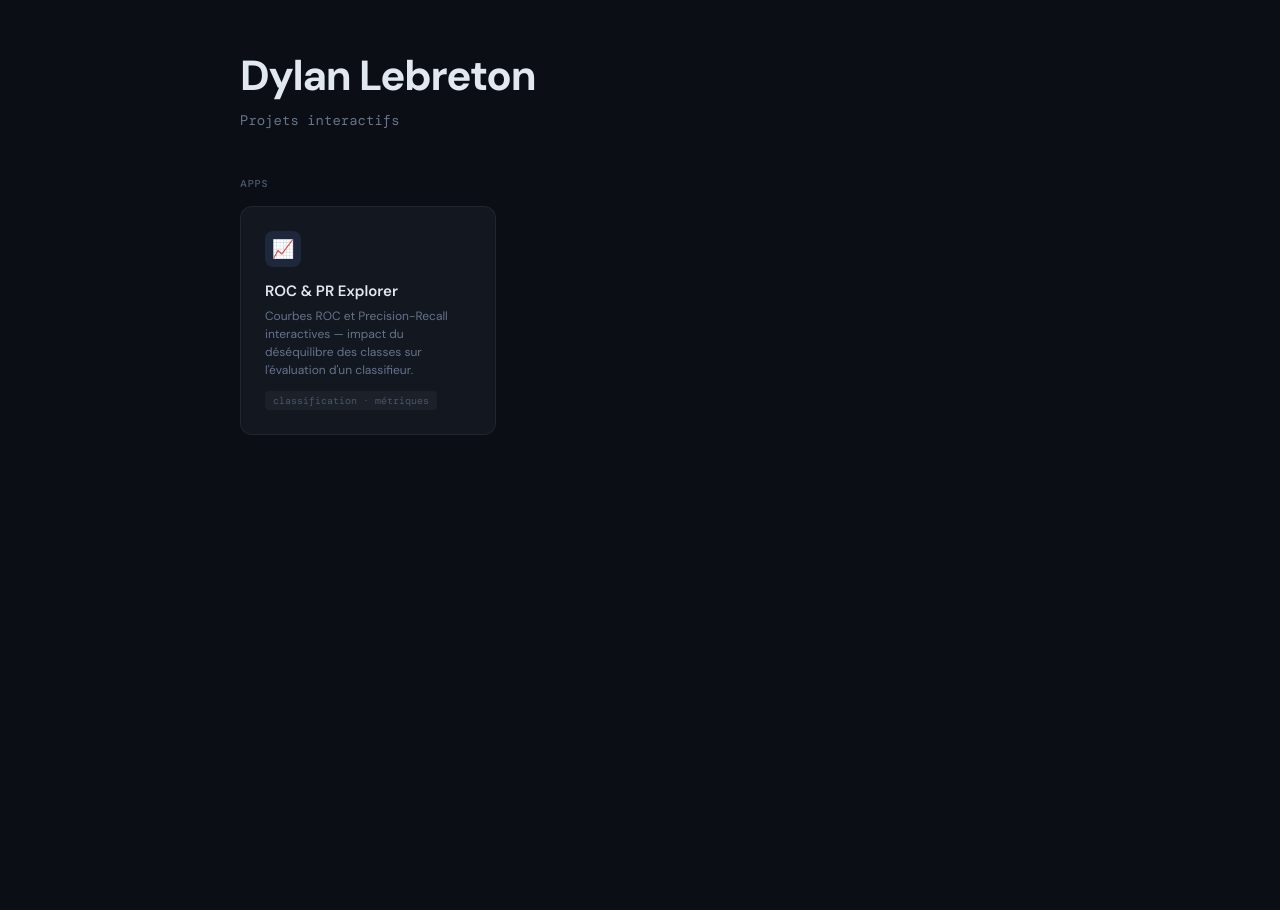
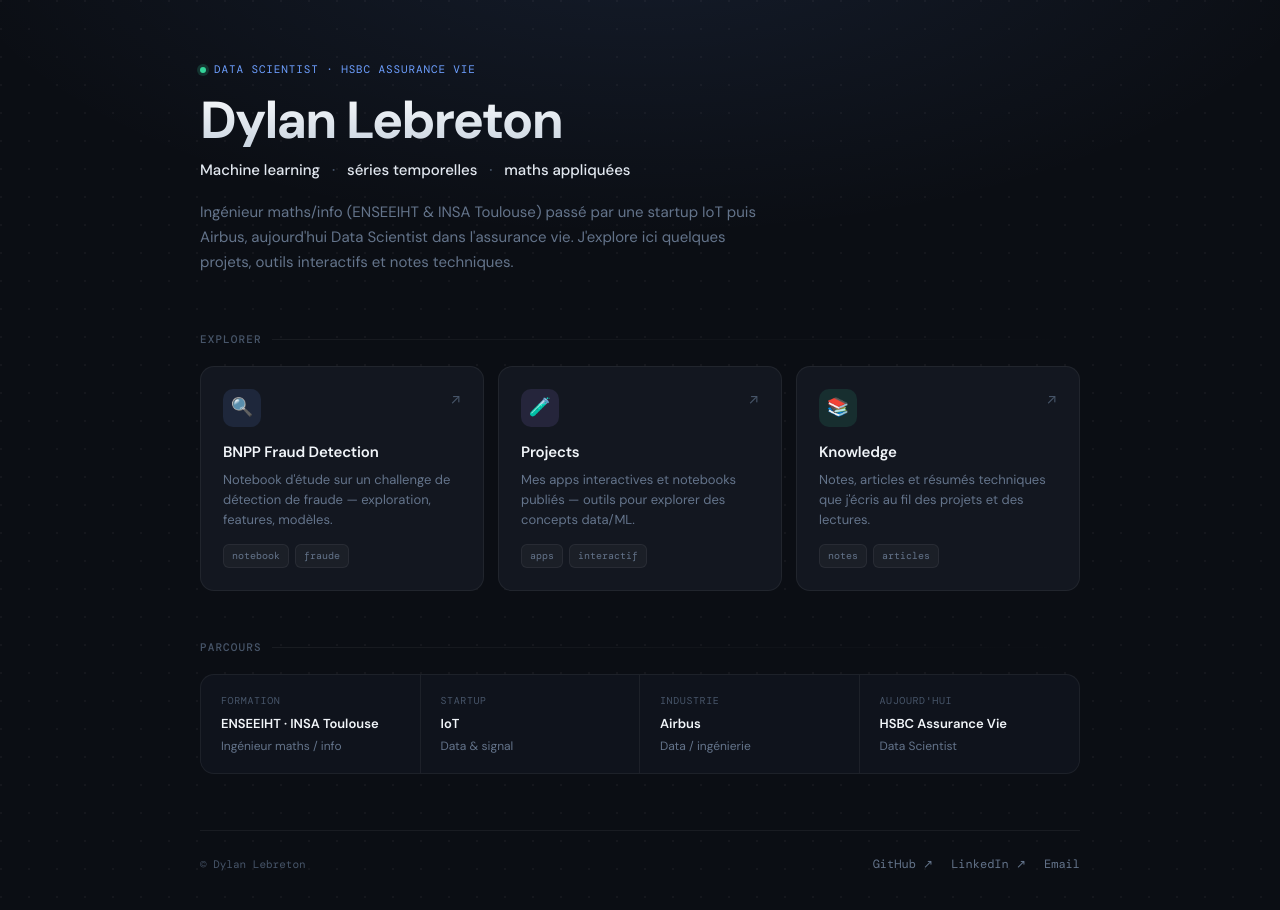
Before and after one commit to dylan-lebreton/dylan-lebreton.github.io, a plain HTML site: page index.html in a window 1280 px wide. Before the commit the page ends 800 px from the top, so only its background shows below. Drawn offline with nearby package versions, Linux system fonts and the light colour scheme.

Commit message:
feat(home): redesign landing with hero, parcours timeline and section cards

```diff
--- /dev/null
+++ b/assets/styles.css
@@ -0,0 +1,495 @@
+@import url('https://fonts.googleapis.com/css2?family=DM+Sans:opsz,wght@9..40,400;9..40,500;9..40,600;9..40,700&family=DM+Mono:wght@400;500&display=swap');
+
+:root {
+  --bg: #0b0e14;
+  --bg-soft: #0f131c;
+  --card: #131720;
+  --card-hover: #171c27;
+  --border: rgba(255, 255, 255, 0.06);
+  --border-strong: rgba(255, 255, 255, 0.15);
+  --text: #e2e8f0;
+  --text-strong: #f1f5f9;
+  --muted: #64748b;
+  --muted-dim: #475569;
+  --accent-blue: #6d9fff;
+  --accent-green: #34d399;
+  --accent-violet: #a78bfa;
+  --accent-amber: #fbbf24;
+}
+
+* { margin: 0; padding: 0; box-sizing: border-box; }
+
+html { scroll-behavior: smooth; }
+
+body {
+  background: var(--bg);
+  background-image:
+    radial-gradient(ellipse 80% 50% at 50% -10%, rgba(109, 159, 255, 0.10), transparent 70%),
+    radial-gradient(circle at 1px 1px, rgba(255, 255, 255, 0.04) 1px, transparent 0);
+  background-size: auto, 28px 28px;
+  color: var(--text);
+  font-family: 'DM Sans', system-ui, -apple-system, Segoe UI, sans-serif;
+  font-feature-settings: 'ss01';
+  min-height: 100vh;
+  padding: 56px 24px 72px;
+  line-height: 1.55;
+  -webkit-font-smoothing: antialiased;
+  -moz-osx-font-smoothing: grayscale;
+}
+
+.container {
+  max-width: 880px;
+  margin: 0 auto;
+}
+
+.mono { font-family: 'DM Mono', ui-monospace, monospace; }
+
+/* ---------- Breadcrumb ---------- */
+.breadcrumb {
+  display: inline-flex;
+  align-items: center;
+  gap: 6px;
+  font-family: 'DM Mono', monospace;
+  font-size: 12px;
+  color: var(--muted);
+  text-decoration: none;
+  margin-bottom: 24px;
+  transition: color 0.2s;
+}
+.breadcrumb:hover { color: var(--text); }
+
+/* ---------- Hero ---------- */
+.hero {
+  margin-bottom: 56px;
+}
+
+.hero .eyebrow {
+  font-family: 'DM Mono', monospace;
+  font-size: 11px;
+  letter-spacing: 0.08em;
+  text-transform: uppercase;
+  color: var(--accent-blue);
+  margin-bottom: 14px;
+  display: inline-flex;
+  align-items: center;
+  gap: 8px;
+}
+
+.hero .eyebrow::before {
+  content: '';
+  width: 6px;
+  height: 6px;
+  border-radius: 50%;
+  background: var(--accent-green);
+  box-shadow: 0 0 0 3px rgba(52, 211, 153, 0.18);
+}
+
+.hero h1 {
+  font-size: clamp(36px, 6vw, 52px);
+  font-weight: 700;
+  letter-spacing: -0.035em;
+  line-height: 1.05;
+  background: linear-gradient(180deg, #f8fafc 0%, #cbd5e1 100%);
+  -webkit-background-clip: text;
+  background-clip: text;
+  color: transparent;
+  margin-bottom: 12px;
+}
+
+.hero .role {
+  font-size: 15px;
+  color: var(--text);
+  margin-bottom: 18px;
+  font-weight: 500;
+}
+
+.hero .role .sep {
+  color: var(--muted-dim);
+  margin: 0 8px;
+}
+
+.hero .bio {
+  font-size: 15px;
+  color: var(--muted);
+  max-width: 560px;
+  line-height: 1.65;
+}
+
+/* ---------- Section label ---------- */
+.section-label {
+  font-family: 'DM Mono', monospace;
+  font-size: 11px;
+  font-weight: 500;
+  text-transform: uppercase;
+  letter-spacing: 0.1em;
+  color: var(--muted-dim);
+  margin-bottom: 18px;
+  display: flex;
+  align-items: center;
+  gap: 10px;
+}
+.section-label::after {
+  content: '';
+  flex: 1;
+  height: 1px;
+  background: linear-gradient(90deg, var(--border) 0%, transparent 100%);
+}
+
+/* ---------- Grid + Cards ---------- */
+.grid {
+  display: grid;
+  grid-template-columns: repeat(auto-fill, minmax(240px, 1fr));
+  gap: 14px;
+  margin-bottom: 48px;
+}
+
+.card {
+  position: relative;
+  display: block;
+  background: var(--card);
+  border: 1px solid var(--border);
+  border-radius: 14px;
+  padding: 22px;
+  text-decoration: none;
+  color: inherit;
+  transition: border-color 0.2s, transform 0.2s, background 0.2s;
+  overflow: hidden;
+}
+
+.card::before {
+  content: '';
+  position: absolute;
+  inset: 0;
+  background: radial-gradient(circle at 0% 0%, var(--card-accent, transparent) 0%, transparent 50%);
+  opacity: 0;
+  transition: opacity 0.25s;
+  pointer-events: none;
+}
+
+.card:hover {
+  border-color: var(--border-strong);
+  transform: translateY(-2px);
+  background: var(--card-hover);
+}
+
+.card:hover::before { opacity: 0.14; }
+
+.card-icon {
+  width: 38px;
+  height: 38px;
+  border-radius: 10px;
+  display: flex;
+  align-items: center;
+  justify-content: center;
+  font-size: 18px;
+  margin-bottom: 14px;
+}
+
+.card-title {
+  font-size: 15px;
+  font-weight: 600;
+  color: var(--text-strong);
+  margin-bottom: 6px;
+  letter-spacing: -0.01em;
+}
+
+.card-desc {
+  font-size: 13px;
+  color: var(--muted);
+  line-height: 1.55;
+  margin-bottom: 14px;
+}
+
+.card-tags {
+  display: flex;
+  flex-wrap: wrap;
+  gap: 6px;
+}
+
+.card-tag {
+  font-family: 'DM Mono', monospace;
+  font-size: 10px;
+  color: var(--muted);
+  background: rgba(255, 255, 255, 0.035);
+  border: 1px solid var(--border);
+  padding: 3px 8px;
+  border-radius: 6px;
+}
+
+.card .arrow {
+  position: absolute;
+  top: 22px;
+  right: 22px;
+  font-size: 14px;
+  color: var(--muted-dim);
+  transition: transform 0.2s, color 0.2s;
+}
+.card:hover .arrow { color: var(--text); transform: translate(2px, -2px); }
+
+/* ---------- Parcours (timeline) ---------- */
+.timeline {
+  display: flex;
+  flex-wrap: wrap;
+  gap: 0;
+  margin-bottom: 56px;
+  border: 1px solid var(--border);
+  border-radius: 14px;
+  overflow: hidden;
+  background: var(--bg-soft);
+}
+
+.timeline-item {
+  flex: 1 1 180px;
+  padding: 18px 20px;
+  border-right: 1px solid var(--border);
+}
+
+.timeline-item:last-child { border-right: none; }
+
+.timeline-item .when {
+  font-family: 'DM Mono', monospace;
+  font-size: 10px;
+  color: var(--muted-dim);
+  margin-bottom: 6px;
+  text-transform: uppercase;
+  letter-spacing: 0.06em;
+}
+
+.timeline-item .what {
+  font-size: 13px;
+  font-weight: 600;
+  color: var(--text-strong);
+  margin-bottom: 2px;
+}
+
+.timeline-item .where {
+  font-size: 12px;
+  color: var(--muted);
+}
+
+@media (max-width: 600px) {
+  .timeline-item { border-right: none; border-bottom: 1px solid var(--border); }
+  .timeline-item:last-child { border-bottom: none; }
+}
+
+/* ---------- Footer ---------- */
+.footer {
+  border-top: 1px solid var(--border);
+  padding-top: 24px;
+  display: flex;
+  flex-wrap: wrap;
+  gap: 20px;
+  align-items: center;
+  justify-content: space-between;
+  color: var(--muted);
+  font-size: 13px;
+}
+
+.footer .links {
+  display: flex;
+  gap: 18px;
+  flex-wrap: wrap;
+}
+
+.footer a {
+  color: var(--muted);
+  text-decoration: none;
+  transition: color 0.2s;
+  font-family: 'DM Mono', monospace;
+  font-size: 12px;
+}
+.footer a:hover { color: var(--text); }
+
+.footer .copy {
+  font-family: 'DM Mono', monospace;
+  font-size: 11px;
+  color: var(--muted-dim);
+}
+
+/* ---------- Page title (sub-pages) ---------- */
+.page-title {
+  font-size: 32px;
+  font-weight: 700;
+  letter-spacing: -0.025em;
+  margin-bottom: 8px;
+  color: var(--text-strong);
+}
+
+.page-subtitle {
+  font-size: 14px;
+  color: var(--muted);
+  margin-bottom: 40px;
+  font-family: 'DM Mono', monospace;
+}
+
+.empty {
+  padding: 40px;
+  text-align: center;
+  color: var(--muted);
+  border: 1px dashed var(--border);
+  border-radius: 14px;
+  font-size: 14px;
+}
+
+/* ---------- Article list (knowledge) ---------- */
+.article-list {
+  display: flex;
+  flex-direction: column;
+  gap: 10px;
+}
+
+.article-item {
+  display: block;
+  padding: 20px 22px;
+  background: var(--card);
+  border: 1px solid var(--border);
+  border-radius: 12px;
+  text-decoration: none;
+  color: inherit;
+  transition: border-color 0.2s, background 0.2s, transform 0.2s;
+}
+.article-item:hover {
+  border-color: var(--border-strong);
+  background: var(--card-hover);
+  transform: translateX(4px);
+}
+
+.article-item .meta {
+  display: flex;
+  align-items: center;
+  gap: 10px;
+  margin-bottom: 8px;
+  font-family: 'DM Mono', monospace;
+  font-size: 11px;
+  color: var(--muted-dim);
+}
+
+.article-item .title {
+  font-size: 16px;
+  font-weight: 600;
+  color: var(--text-strong);
+  margin-bottom: 6px;
+  letter-spacing: -0.01em;
+}
+
+.article-item .summary {
+  font-size: 13px;
+  color: var(--muted);
+  line-height: 1.55;
+}
+
+.article-item .tags { margin-top: 10px; }
+
+/* ---------- Prose (Markdown rendering) ---------- */
+.prose {
+  color: var(--text);
+  font-size: 15px;
+  line-height: 1.7;
+  max-width: 720px;
+}
+
+.prose h1, .prose h2, .prose h3, .prose h4 {
+  color: var(--text-strong);
+  letter-spacing: -0.02em;
+  line-height: 1.2;
+  margin-top: 1.8em;
+  margin-bottom: 0.6em;
+}
+.prose h1:first-child, .prose h2:first-child { margin-top: 0; }
+.prose h1 { font-size: 30px; font-weight: 700; }
+.prose h2 { font-size: 22px; font-weight: 600; }
+.prose h3 { font-size: 17px; font-weight: 600; }
+.prose h4 { font-size: 15px; font-weight: 600; }
+
+.prose p { margin-bottom: 1.1em; }
+.prose a { color: var(--accent-blue); text-decoration: none; border-bottom: 1px solid rgba(109, 159, 255, 0.3); }
+.prose a:hover { border-bottom-color: var(--accent-blue); }
+
+.prose ul, .prose ol { margin: 0 0 1.1em 1.4em; }
+.prose li { margin-bottom: 0.35em; }
+.prose li::marker { color: var(--muted-dim); }
+
+.prose code {
+  font-family: 'DM Mono', ui-monospace, monospace;
+  font-size: 0.88em;
+  background: rgba(255, 255, 255, 0.06);
+  padding: 2px 6px;
+  border-radius: 4px;
+  color: var(--accent-violet);
+}
+
+.prose pre {
+  background: #0d1017;
+  border: 1px solid var(--border);
+  border-radius: 10px;
+  padding: 16px 18px;
+  overflow-x: auto;
+  margin: 1.1em 0;
+  font-size: 13px;
+  line-height: 1.6;
+}
+.prose pre code {
+  background: transparent;
+  padding: 0;
+  color: var(--text);
+  font-size: inherit;
+}
+
+.prose blockquote {
+  border-left: 3px solid var(--accent-blue);
+  padding: 4px 18px;
+  margin: 1.2em 0;
+  color: var(--muted);
+  font-style: italic;
+  background: rgba(109, 159, 255, 0.05);
+  border-radius: 0 8px 8px 0;
+}
+
+.prose hr {
+  border: none;
+  border-top: 1px solid var(--border);
+  margin: 2em 0;
+}
+
+.prose table {
+  width: 100%;
+  border-collapse: collapse;
+  margin: 1.2em 0;
+  font-size: 14px;
+}
+.prose th, .prose td {
+  padding: 10px 14px;
+  border: 1px solid var(--border);
+  text-align: left;
+}
+.prose th {
+  background: var(--bg-soft);
+  font-weight: 600;
+  color: var(--text-strong);
+}
+
+.prose img {
+  max-width: 100%;
+  border-radius: 10px;
+  border: 1px solid var(--border);
+  margin: 1em 0;
+}
+
+.article-header {
+  margin-bottom: 32px;
+  padding-bottom: 20px;
+  border-bottom: 1px solid var(--border);
+}
+.article-header .meta {
+  font-family: 'DM Mono', monospace;
+  font-size: 12px;
+  color: var(--muted-dim);
+  margin-bottom: 10px;
+}
+.article-header h1 {
+  font-size: 34px;
+  font-weight: 700;
+  letter-spacing: -0.03em;
+  color: var(--text-strong);
+  line-height: 1.15;
+}
--- a/index.html
+++ b/index.html
@@ -3,131 +3,97 @@
 <head>
 <meta charset="UTF-8">
 <meta name="viewport" content="width=device-width, initial-scale=1.0">
-<title>Dylan Lebreton</title>
-<style>
-  @import url('https://fonts.googleapis.com/css2?family=DM+Sans:opsz,wght@9..40,400;9..40,500;9..40,600;9..40,700&family=DM+Mono:wght@400;500&display=swap');
-
-  * { margin: 0; padding: 0; box-sizing: border-box; }
-
-  body {
-    background: #0b0e14;
-    color: #e2e8f0;
-    font-family: 'DM Sans', system-ui, sans-serif;
-    min-height: 100vh;
-    padding: 48px 24px;
-  }
-
-  .container {
-    max-width: 800px;
-    margin: 0 auto;
-  }
-
-  h1 {
-    font-size: 42px;
-    font-weight: 700;
-    letter-spacing: -0.03em;
-    margin-bottom: 8px;
-  }
-
-  .subtitle {
-    font-size: 14px;
-    color: #64748b;
-    margin-bottom: 48px;
-    font-family: 'DM Mono', monospace;
-  }
-
-  .section-label {
-    font-size: 10px;
-    font-weight: 600;
-    text-transform: uppercase;
-    letter-spacing: 0.08em;
-    color: #475569;
-    margin-bottom: 16px;
-  }
-
-  .grid {
-    display: grid;
-    grid-template-columns: repeat(auto-fill, minmax(240px, 1fr));
-    gap: 16px;
-  }
-
-  .card {
-    display: block;
-    background: #131720;
-    border: 1px solid rgba(255,255,255,0.06);
-    border-radius: 12px;
-    padding: 24px;
-    text-decoration: none;
-    color: inherit;
-    transition: border-color 0.2s, transform 0.2s;
-  }
-
-  .card:hover {
-    border-color: rgba(255,255,255,0.15);
-    transform: translateY(-2px);
-  }
-
-  .card-icon {
-    width: 36px;
-    height: 36px;
-    border-radius: 8px;
-    display: flex;
-    align-items: center;
-    justify-content: center;
-    font-size: 18px;
-    margin-bottom: 14px;
-  }
-
-  .card-title {
-    font-size: 15px;
-    font-weight: 600;
-    margin-bottom: 6px;
-  }
-
-  .card-desc {
-    font-size: 12px;
-    color: #64748b;
-    line-height: 1.5;
-  }
-
-  .card-tag {
-    display: inline-block;
-    margin-top: 12px;
-    font-family: 'DM Mono', monospace;
-    font-size: 10px;
-    color: #475569;
-    background: rgba(255,255,255,0.04);
-    padding: 3px 8px;
-    border-radius: 4px;
-  }
-</style>
+<title>Dylan Lebreton — Data Scientist</title>
+<meta name="description" content="Portfolio de Dylan Lebreton — Data Scientist chez HSBC Assurance Vie. Projets interactifs, notes et articles.">
+<link rel="stylesheet" href="./assets/styles.css">
 </head>
 <body>
 <div class="container">
-  <h1>Dylan Lebreton</h1>
-  <div class="subtitle">Projets interactifs</div>
 
-  <div class="section-label">Apps</div>
+  <header class="hero">
+    <div class="eyebrow">Data Scientist · HSBC Assurance Vie</div>
+    <h1>Dylan Lebreton</h1>
+    <div class="role">
+      Machine learning <span class="sep">·</span> séries temporelles <span class="sep">·</span> maths appliquées
+    </div>
+    <p class="bio">
+      Ingénieur maths/info (ENSEEIHT &amp; INSA Toulouse) passé par une startup IoT puis Airbus,
+      aujourd'hui Data Scientist dans l'assurance vie. J'explore ici quelques projets, outils
+      interactifs et notes techniques.
+    </p>
+  </header>
+
+  <div class="section-label">Explorer</div>
   <div class="grid">
 
-    <a href="/roc-pr/" class="card">
-      <div class="card-icon" style="background:rgba(109,159,255,0.12);color:#6d9fff;">📈</div>
-      <div class="card-title">ROC & PR Explorer</div>
-      <div class="card-desc">Courbes ROC et Precision-Recall interactives — impact du déséquilibre des classes sur l'évaluation d'un classifieur.</div>
-      <span class="card-tag">classification · métriques</span>
+    <a href="./bnpp-fraud-detection/" class="card" style="--card-accent:#6d9fff;">
+      <span class="arrow">↗</span>
+      <div class="card-icon" style="background:rgba(109,159,255,0.12);color:#6d9fff;">🔍</div>
+      <div class="card-title">BNPP Fraud Detection</div>
+      <div class="card-desc">Notebook d'étude sur un challenge de détection de fraude — exploration, features, modèles.</div>
+      <div class="card-tags">
+        <span class="card-tag">notebook</span>
+        <span class="card-tag">fraude</span>
+      </div>
     </a>
 
-    <!-- Ajoute d'autres cartes ici au fur et à mesure -->
-    <!--
-    <a href="/autre-projet/" class="card">
-      <div class="card-icon" style="background:rgba(52,211,153,0.12);color:#34d399;">🧠</div>
-      <div class="card-title">Autre projet</div>
-      <div class="card-desc">Description courte du projet.</div>
-      <span class="card-tag">tag1 · tag2</span>
+    <a href="./projects/" class="card" style="--card-accent:#a78bfa;">
+      <span class="arrow">↗</span>
+      <div class="card-icon" style="background:rgba(167,139,250,0.12);color:#a78bfa;">🧪</div>
+      <div class="card-title">Projects</div>
+      <div class="card-desc">Mes apps interactives et notebooks publiés — outils pour explorer des concepts data/ML.</div>
+      <div class="card-tags">
+        <span class="card-tag">apps</span>
+        <span class="card-tag">interactif</span>
+      </div>
     </a>
-    -->
+
+    <a href="./knowledge/" class="card" style="--card-accent:#34d399;">
+      <span class="arrow">↗</span>
+      <div class="card-icon" style="background:rgba(52,211,153,0.12);color:#34d399;">📚</div>
+      <div class="card-title">Knowledge</div>
+      <div class="card-desc">Notes, articles et résumés techniques que j'écris au fil des projets et des lectures.</div>
+      <div class="card-tags">
+        <span class="card-tag">notes</span>
+        <span class="card-tag">articles</span>
+      </div>
+    </a>
 
   </div>
+
+  <div class="section-label">Parcours</div>
+  <div class="timeline">
+    <div class="timeline-item">
+      <div class="when">Formation</div>
+      <div class="what">ENSEEIHT · INSA Toulouse</div>
+      <div class="where">Ingénieur maths / info</div>
+    </div>
+    <div class="timeline-item">
+      <div class="when">Startup</div>
+      <div class="what">IoT</div>
+      <div class="where">Data &amp; signal</div>
+    </div>
+    <div class="timeline-item">
+      <div class="when">Industrie</div>
+      <div class="what">Airbus</div>
+      <div class="where">Data / ingénierie</div>
+    </div>
+    <div class="timeline-item">
+      <div class="when">Aujourd'hui</div>
+      <div class="what">HSBC Assurance Vie</div>
+      <div class="where">Data Scientist</div>
+    </div>
+  </div>
+
+  <footer class="footer">
+    <div class="copy">© Dylan Lebreton</div>
+    <div class="links">
+      <a href="https://github.com/dylan-lebreton" target="_blank" rel="noopener">GitHub ↗</a>
+      <a href="https://www.linkedin.com/in/dylan-lebreton/" target="_blank" rel="noopener">LinkedIn ↗</a>
+      <a href="mailto:dylan.lebreton1996@gmail.com">Email</a>
+    </div>
+  </footer>
+
 </div>
 </body>
 </html>
```
